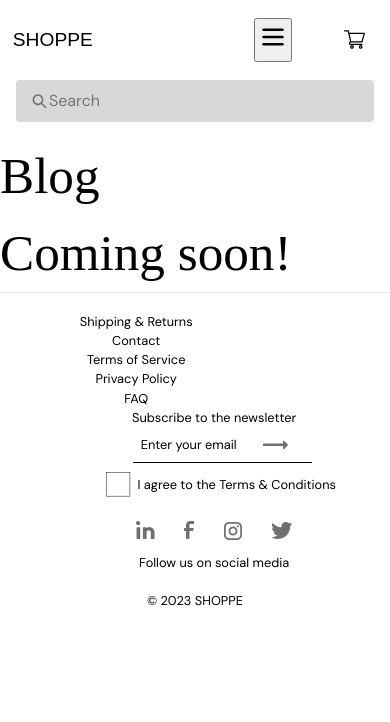
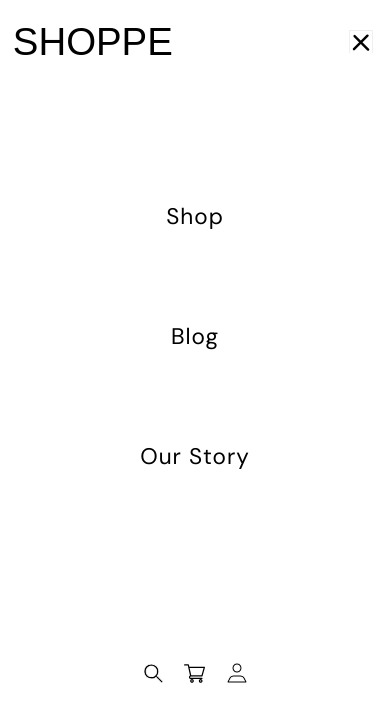
Before and after one commit to danieldraganweb/shoppe-next-app, a Next.js app: page /blog in a window 390 px wide. Both pictures are taken after a click on the button "Toggle Menu". Shown: the top 722 px of the page. Built offline with nearby package versions, Linux system fonts and the light colour scheme; a web font is replaced by a local one.

Commit message:
style navbar and burger menu for mobile

```diff
--- a/app/components/Banner.tsx
+++ b/app/components/Banner.tsx
@@ -63,8 +63,9 @@ export function BannerHero() {
                 width={banner.fields?.Image[0].width}
                 height={banner.fields?.Image[0].height}
                 style={{
-                  boxShadow: "0 0 10px rgba(0, 0, 0, 0.2)",
+                  // boxShadow: "0 0 10px rgba(0, 0, 0, 0.2)",
                   borderRadius: "0.2em",
+                  padding: "0 0.5em 0 0.5em",
                 }}
                 className={` ${styles["transition-opacity"]} ${
                   styles["opacity-0"]
--- a/app/components/Footer.tsx
+++ b/app/components/Footer.tsx
@@ -34,6 +34,7 @@ const Footer: React.FC = () => {
               type="text"
               placeholder="Enter your email"
               className={styles.footerEmailInput}
+              required
             ></input>
             <div className={styles.submitBtn}>
               <svg
@@ -51,7 +52,12 @@ const Footer: React.FC = () => {
             </div>
           </div>
           <div className={styles["checkbox-wrapper"]}>
-            <input id="check1-61" className={styles.check} type="checkbox" />
+            <input
+              id="check1-61"
+              className={styles.check}
+              type="checkbox"
+              required
+            />
             <label className={styles.label} htmlFor="check1-61">
               <svg viewBox="0 0 95 95" height="45" width="45">
                 <rect
--- a/app/components/Navbar.tsx
+++ b/app/components/Navbar.tsx
@@ -11,18 +11,23 @@ const Navbar: React.FC = () => {
 
   const toggleMenu = () => {
     setMenuOpen(!menuOpen);
+    if (!menuOpen) {
+      document.body.classList.add("no-scroll");
+    } else {
+      document.body.classList.remove("no-scroll");
+    }
   };
 
   return (
     <>
       <div className={styles.container}>
-        <nav className={styles.nav}>
+        <main className={styles.main}>
+          <nav className={styles.navbar}>
             <header className={styles.header}>
               <h1>SHOPPE</h1>
             </header>
             <div className={styles.burgerMenuContainer}>
               <div className={styles.burgerMenu}>
-              {/* <h6 className={styles.title}>Menu</h6> */}
                 <button
                   className={styles.burgerMenuButton}
                   onClick={toggleMenu}
@@ -67,32 +72,75 @@ const Navbar: React.FC = () => {
               className={`${styles.navLinks} ${
                 menuOpen ? styles.open : styles.closed
               }`}
-          ></ul>
-          <div className={styles.navLinks}>
-            <Link href="/" className={styles.navLinkItem}>
+            >
+              <li className={styles.navLinkItem}>
+                <Link
+                  key=""
+                  href="/"
+                  className={styles.navLinkItem}
+                  onClick={() => setMenuOpen(false)}
+                >
                   <h5>Shop</h5>
                 </Link>
-            <Link href="/blog" className={styles.navLinkItem}>
+              </li>
+              <li className={styles.navLinkItem}>
+                <Link
+                  key=""
+                  href="/blog"
+                  className={styles.navLinkItem}
+                  onClick={() => setMenuOpen(false)}
+                >
                   <h5>Blog</h5>
                 </Link>
-            <Link href="/ourstory" className={styles.navLinkItem}>
+              </li>
+              <li className={styles.navLinkItem}>
+                <Link
+                  key=""
+                  href="/ourstory"
+                  className={styles.navLinkItem}
+                  onClick={() => setMenuOpen(false)}
+                >
                   <h5>Our Story</h5>
                 </Link>
-          </div>
+              </li>
+              <li className={styles.navLinkItem}>
                 <div>
                   <p>|</p>
                 </div>
+              </li>
               <div className={styles.svgContainer}>
-            <Link href="/contact" className={styles.navLinkSVG1}>
+                <li>
+                  <Link
+                    key=""
+                    href="/contact"
+                    className={styles.navLinkSVG1}
+                    onClick={() => setMenuOpen(false)}
+                  >
                     <SearchSVG />
                   </Link>
-            <Link href="/cart" className={styles.navLinkSVG2}>
+                </li>
+                <li>
+                  <Link
+                    key=""
+                    href="/cart"
+                    className={styles.navLinkSVG2}
+                    onClick={() => setMenuOpen(false)}
+                  >
                     <CartSVG />
                   </Link>
-            <Link href="/checkout" className={styles.navLinkSVG3}>
+                </li>
+                <li>
+                  <Link
+                    key=""
+                    href="/checkout"
+                    className={styles.navLinkSVG3}
+                    onClick={() => setMenuOpen(false)}
+                  >
                     <ProfileSVG />
                   </Link>
+                </li>
               </div>
+            </ul>
           </nav>
           <div className={styles.searchBarContainer}>
             <svg
@@ -109,8 +157,13 @@ const Navbar: React.FC = () => {
                 fill="#707070"
               />
             </svg>
-          <input className={styles.search} type="search" placeholder="Search" />
+            <input
+              className={styles.searchInput}
+              type="search"
+              placeholder="Search"
+            />
           </div>
+        </main>
       </div>
     </>
   );
--- a/app/styles/components/Footer.module.scss
+++ b/app/styles/components/Footer.module.scss
@@ -62,6 +62,18 @@
     margin-top: 1em;
     margin-bottom: 1em;
 }
+.footerSocialText{
+
+ p{
+    font-size: clamp(0.8rem, 1.5vw, 1.25rem);
+    font-weight: 400;
+    font-family: "DM Sans", sans-serif;
+    color: #000000;
+    margin-bottom: 1em;
+    text-align: center;
+    margin-top: 0.5em;
+ }
+}
 
 .emailPlaceholder{
     font-size: clamp(0.8rem, 1.5vw, 1.25rem);
@@ -90,7 +102,7 @@
 .SVGcontainer{
     display: flex;
     flex-direction: row;
-    justify-content: space-between;
+    justify-content: center;
     align-items: center;
     width: 100%;
     margin: 0 auto;
@@ -99,21 +111,21 @@
     padding: 1em;
     border-radius: 0.2em;
 }
+
 .inputContainer{
     display: flex;
     flex-direction: column;
     justify-content: center;
-    // gap: 1em;
     align-items: center;
     width: 100%;
     margin: 0 auto;
     box-sizing: border-box;
     margin-top: 1em;
-
+    margin-bottom: 1em;
 }
 
 .footerEmailInput{
-    width: 100%;
+    width: 50%;
     padding: 0.5rem;
     border: 1px solid #000000;
     font-size: 0.5rem;
@@ -124,8 +136,11 @@
 
     &:focus{
         outline: none;
-        border: 1px solid #000000;
-        font-size: $font-size-small;
+        font-size: clamp(0.8rem, 1.5vw, 1.25rem);
+        font-weight: 400;
+        svg{
+            display: none;
+        }
     }
 }
 .footerEmailInput::placeholder{
@@ -133,17 +148,14 @@
     font-weight: 400;
     color: $primary-color;
 }
+
 .inputContainerBtn{
-    position: relative;
-    margin-bottom: 1.5em;
-
-    svg{
-        position: absolute;
-        top: 50%;
-        right: 1em;
-        left: 80%;
-        transform: translateY(-50%);
-    }
+    display: flex;
+    justify-content: center;
+    align-items: center;
+    width: 100%;
+    margin: 0 auto;
+    margin-left: 0.5em;
 }
 .checkboxText{
     font-size: $font-size-mobile;
@@ -207,3 +219,11 @@
         margin-bottom: 0;
     }
 }
+.inputContainerBtn{
+    position: relative;
+    margin-bottom: 1.5em;
+
+    &focus svg{
+       display: none;
+    }
+}
--- a/app/styles/components/Navbar.module.scss
+++ b/app/styles/components/Navbar.module.scss
@@ -5,166 +5,283 @@
 @use './app/styles/utils/_mixins';
 @use './app/styles/utils/_functions' as *;
 
-.nav{
-    background-color: $secondary-color;
+.searchBarContainer {
+    display: none;
+   }
+   .header{
     display: flex;
     flex-direction: row;
     justify-content: space-between;
     align-items: center;
-    height: 80px;
+    flex-basis: 15%;
+    position: relative;
+    font-family: $secondary-font;
+}
+.navbar {
+    background-color: $secondary-color;
+    font-family: $primary-font;
+    display: flex;
+    flex-direction: row;
+    justify-content: space-between;
+    align-items: center;
+    margin: 0 auto;
     width: 100%;
     max-width: 78rem;
+    flex-basis: 100%;
+    padding-bottom: 0.5em;
+    padding-top: 0.5em;
+
+
+    .burgerMenu {
+      display: none;
+    }
+
+    .burgerMenuContainer {
+      display: none;
+    }
+
+    .burgerMenuButton{
+      display: none;
+    }
+
+    .navLinks {
+    width: 55%;
+    display: flex;
+    flex-direction: row;
+    gap: 3.5em;
+    justify-content: flex-end;
+    align-items: center;
+    list-style: none;
+    font-size: $font-size-small;
+    margin-left: 1em;
+    letter-spacing: 0.05em;
+    color: $primary-color;
+    box-sizing: border-box;
+
+
+      &.open {
+        box-sizing: border-box;
+        display: flex;
+        flex-direction: column;
+        background-color:$secondary-color;
+        position: fixed;
         margin: 0 auto;
-    box-sizing: border-box;
-    font-family: "DM Sans", sans-serif;
-    // border-bottom: 1px solid #eaeaea;
+        width: 100%;
+        max-width: 800px;
+        top: 0;
+        bottom: 0;
+        left: 0;
+        right: 0;
+        justify-content: space-evenly;
+        align-items: center;
+        list-style: none;
+        margin-bottom: 0;
+        margin-top: 3em;
+        border-radius: 0.5em;
+        padding-left: 1em;
+        padding-right: 1em;
+        font-size: $font-size-small;
+        z-index: 9999;
+        padding-bottom: 15em;
+        padding-top: 7em;
+        height: 100vh;
+
+        li {
+          margin-bottom: 1rem;
+          text-decoration: none;
+          list-style: none;
         }
-.searchBarContainer{
+      }
+
+      a {
+        text-decoration: none;
+        color: $primary-color;
+        margin: 0 auto;
+        display: flex;
+      }
+    }
+      .navLinks a:hover {
+        color: $primary-accent-color;
+        transition: all 0.3s ease-in-out;
+
+      }
+      .navLinks a:active {
+        color: $primary-accent-color;
+        transition: all 0.8s ease-in-out;
+      }
+      .svgContainer{
+        display: flex;
+        flex-direction: row;
+        justify-content: space-between;
+        align-items: center;
+        align-self: center;
+        width: 30%;
+        li{
+            list-style: none;
+            margin-top: 0.45em;
+        }
+      }
+
+
+    @media screen and (max-width: 500px) {
+        .no-scroll {
+            overflow: hidden;
+          }
+        .navLinks
+        a{
+            font-size: 1.7rem;
+        }
+         p{
+                display: none;
+        }
+      .hamburger{
+        background-color: $secondary-color;
+
+      }
+
+      .header{
+        margin-left: 0.5em;
+      }
+      .burgerMenuContainer {
+        display: flex;
+        flex-direction: row;
+        justify-content: flex-end;
+        align-items: center;
+        flex-basis: 15%;
         position: relative;
+      }
+
+      .burgerMenu {
         display: flex;
         justify-content: space-between;
         align-items: center;
-    font-family: $primary-font;
-    font-size: 1rem;
-    padding: 0em 1em;
-    svg{
-        position: absolute;
-        top: 0.9em;
-        left: 2em;
-        color: $primary-accent-color;
         cursor: pointer;
-        &:hover{
-            transform: scale(1.1);
+        text-align: center;
+        border: none;
+        padding: 0;
+        font-size: 5rem;
+        margin: 0 auto;
+        // border: 2px solid $primary-color;
       }
+
+      .burgerMenuButton {
+        display: flex;
+        flex-direction: row;
+        justify-content: center;
+        align-items: center;
+        cursor: pointer;
+        text-align: center;
+        border: none;
+        padding: 0;
+        font-size: 0.1rem;
+        padding: 0.5em;
+        border: none;
       }
-    input{
-        width: 100%;
-        max-width: 100%;
-        margin: 0 auto;
-        background-color: $quaternary-color;
-        border-radius: 0.2em;
-        box-sizing: border-box;
-        border: 1px solid $quaternary-color;
-        margin-bottom: 1em;
-        padding: 0.5em 2em 0.5em 2em;
-        &:focus {
-            font-size: 1em;
-            outline: none;
-            border: 1px solid $primary-accent-color;
-            box-shadow: 0 0 10px $primary-accent-color;
-            padding-left: 2em;
+
+      .lineTop,
+      .lineMiddle,
+      .lineBottom {
+        fill: var(--button-color);
+        transition: transform 0.3s ease-in-out, opacity 0s ease-in-out;
       }
+
+      .lineTop {
+        transform-origin: 0.125rem -0.125rem;
       }
+      .lineMiddle {
+        transform-origin: 0.125rem 0.125rem;
       }
-.search {
+
+      .lineBottom {
+        transform-origin: 0.125rem -0.125rem;
+      }
+
+      .burgerMenuButton[aria-expanded="true"] .lineTop {
+        transform: rotate(45deg) translate(1.50rem, -0.80rem);
+      }
+
+      .burgerMenuButton[aria-expanded="true"] .lineMiddle {
+        opacity: 0;
+      }
+
+      .burgerMenuButton[aria-expanded="true"] .lineBottom {
+        transform: rotate(-45deg) translate(-3rem, -0.80rem);
+      }
+
+      .navLinks {
         display: none;
       }
 
-.header{
-    display: flex;
-    justify-content: space-between;
-    align-items: center;
-    width: 55%;
-    font-size: clamp($font-size-mobile, 1.5vw, $font-size-desktop-ultra-ultra-wide);
-    font-family: $secondary-font;
-    &span{
-        color: $primary-accent-color;
+        li {
+          margin-bottom: 1rem;
+          text-decoration: none;
+          list-style: none;
+        }
+      }
+
+      a {
+        text-decoration: none;
+        color: $primary-text-color;
+        text-align: center;
       }
 
     }
 
-.navLinks{
-    display: flex;
-    justify-content: space-between;
-    align-items: flex-end;
-    width: 30%;
-    max-width: 30%;
-    font-size: clamp($font-size-mobile, 1.5vw, $font-size-desktop);
-}
-.navLinkItem{
-    list-style: none;
-    margin: 0 1em;
-    text-decoration: none;
-    color: black;
-    cursor: pointer;
-    &:hover{
-        transform: scale(1.1);
+    .navLinks a:hover {
+      color: $secondary-color;
 
     }
+    .navLinks a:active {
+      color: $primary-color;
+      transition: all 0.8s ease-in-out;
     }
+    // .searchBarContainer{
+    //     width: 100%;
+    //     max-width: 500px;
+    //     margin: 0 auto;
+    //     position: relative;
+    //     display: flex;
+    //     justify-content: space-between;
+    //     align-items: center;
+    //     font-family: $primary-font;
+    //     font-size: 1rem;
+    //     padding: 0em 1em;
+    //     box-sizing: border-box;
+    //     svg{
+    //         position: absolute;
+    //         top: 0.9em;
+    //         left: 2em;
+    //         color: $primary-accent-color;
+    //         cursor: pointer;
+    //         &:hover{
+    //             transform: scale(1.1);
+    //         }
+    //         .searchInput {
+    //             width: 100%;
+    //             margin: 0 auto;
+    //             border-radius: 0.5em;
+    //             box-sizing: border-box;
+    //             border: 1px solid $quaternary-color;
+    //             width: 100%;
+    //             max-width: 100%;
+    //             margin: 0 auto;
+    //             background-color: $quaternary-color;
+    //             border-radius: 0.2em;
+    //             box-sizing: border-box;
+    //             border: 1px solid $quaternary-color;
+    //             margin-bottom: 1em;
+    //             padding: 0.5em 2em 0.5em 2em;
 
-.svgContainer{
-    display: flex;
-    justify-content: space-between;
-    align-items: baseline;
-    width: 15%;
-    max-width: 15%;
-    padding-top: 0.35em;
-    font-size: clamp($font-size-mobile, 1.5vw, $font-size-desktop-ultra-ultra-wide);
-    margin-left: 1em;
-
-}
-.navLinkSVG{
-    cursor: pointer;
-    &:hover{
-        transform: scale(1.1);
-    }
-}
-
-@media screen and (max-width: 500px){
-    .nav{
-        padding: 0 0.5em 0 0.5em;
-        p {
-            display: none;
-        }
-    }
-
-}
-.search {
-    display: block;
-    width: 95%;
-    max-width: 78rem;
-    margin: 0 auto;
-    background-color: $quaternary-color;
-    border-radius: 0.5em;
-    box-sizing: border-box;
-    border: 1px solid $quaternary-color;
-    margin-bottom: 1em;
-    padding: 0em 1em;
-    &:focus {
-        font-size: clamp($font-size-mobile, 1.5vw, $font-size-desktop);
-        outline: none;
-        border: 1px solid $primary-accent-color;
-        padding: 0.5em 0.5em;
-    }
-  }
-    .navLinks{
-        display: none;
-    }
-    .navLinkItem{
-        list-style: none;
-        margin: 0.5em 0;
-        text-decoration: none;
-        color: black;
-        cursor: pointer;
-        &:hover{
-            transform: scale(1.1);
-
-        }
-    }
-    .svgContainer{
-        display: flex;
-        justify-content: space-between;
-        align-items: baseline;
-        width: 15%;
-        max-width: 15%;
-        padding-top: 0.35em;
-        font-size: clamp($font-size-mobile, 1.5vw, $font-size-desktop-ultra-ultra-wide);
-        margin-left: 1em;
-    }
-    .navLinkSVG1{
-        display: none;
-    }
-    .navLinkSVG3{
-        display: none;
-    }
+    //             &:focus {
+    //                 font-size: clamp($font-size-mobile, 1.5vw, $font-size-desktop);
+    //                 outline: none;
+    //                 border: 1px solid $primary-accent-color;
+    //                 padding: 0.5em 0.5em;
+    //                 outline: none;
+    //                 border: 1px solid $primary-accent-color;
+    //                 box-shadow: 0 0 10px $primary-accent-color;
+    //                 padding-left: 3em;
+    //              }
+    //         }
+    //     }
+    // }
--- a/app/styles/components/ProductList.module.scss
+++ b/app/styles/components/ProductList.module.scss
@@ -71,7 +71,7 @@
         display: grid;
         grid-template-columns: repeat(2, 1fr);
         grid-template-rows: repeat(3, 1fr);
-        gap: 1.2em;
+        gap: 0.5em;
         margin-bottom: 120px;
         box-sizing: border-box;
         margin-top: 2em;
```
Also changed, not shown: app/styles/components/Banner.module.scss (+8 -9 lines). Lines whose indentation alone changed are shown as unchanged.
